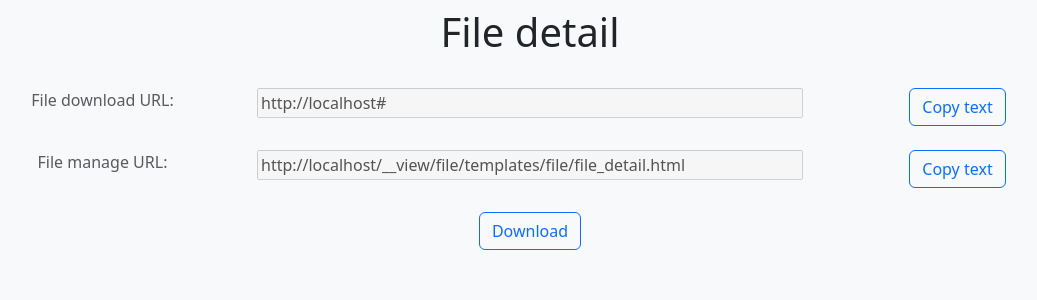
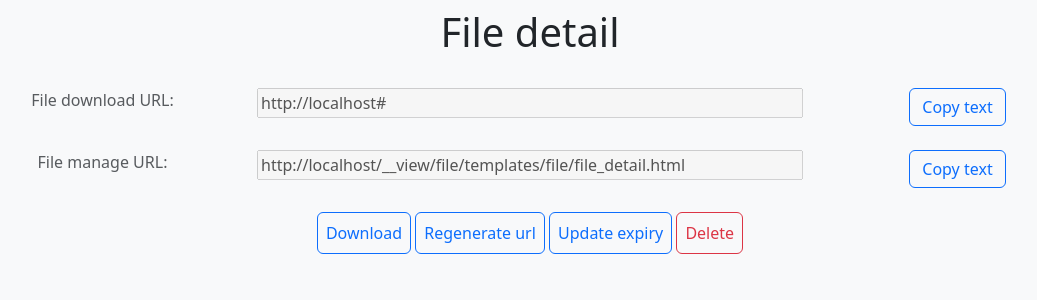
Before and after one commit to karabellyj/WAP2, a Django app: template file/templates/file/file_detail.html in a window 1280 px wide. Shown: the top 300 px of the page, without its empty margins (110-1147 px from the left). Run offline with Django 4.2, Linux system fonts and the light colour scheme; the template is opened without the code that fills it, so the values that code supplies are empty; some libraries are stand-ins or nearby versions.

```diff
--- a/file/templates/file/file_detail.html
+++ b/file/templates/file/file_detail.html
@@ -41,9 +41,12 @@
 
     <div class="row justify-content-sm-center mb-4">
         <div class="col">
-            <a href="{{ request.scheme }}://{{ request.get_host }}{% url 'file-download' object.url_hash %}">
-                <button class="btn btn-outline-primary">Download</button>
+            <a class="p-2 btn btn-outline-primary" href="{{ request.scheme }}://{{ request.get_host }}{% url 'file-download' object.url_hash %}">
+                Download
             </a>
+            <a class="p-2 btn btn-outline-primary" href={% url 'file-regenerate-url' object.url_hash %}>Regenerate url</a>
+            <a class="p-2 btn btn-outline-primary" href={% url 'file-update-expiry' object.url_hash %}>Update expiry</a>
+            <a class="p-2 btn btn-outline-danger" href={% url 'file-delete' object.url_hash %}>Delete</a>
         </div>
     </div>
 </div>
```
